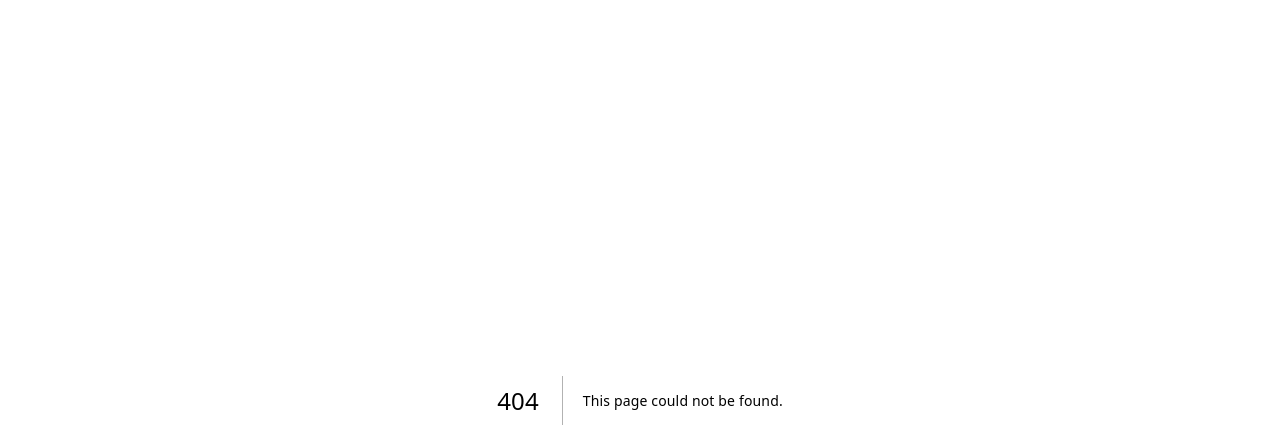
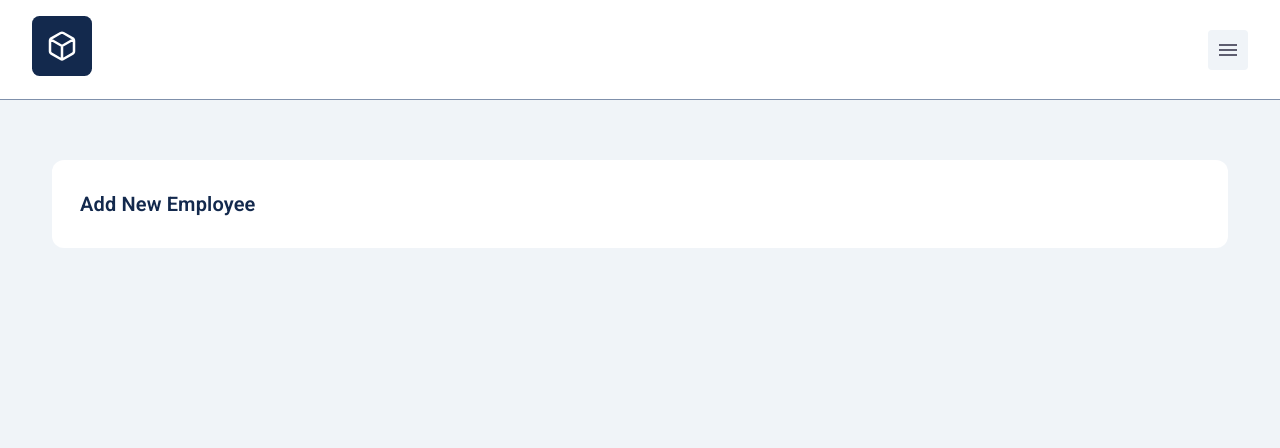
Before and after one commit to AHalic/SIMPlus, a Next.js app: page /users/new in a window 1280 px wide. Before the commit this address had no page. Shown: the top 448 px of the page. Built offline with nearby package versions, Linux system fonts and the light colour scheme; what @mui/material-nextjs would draw is missing.

Commit message:
🚧 Starts implement new user route

```diff
--- /dev/null
+++ b/app/(main)/users/new/page.js
@@ -0,0 +1,25 @@
+import { Grid, Typography } from "@mui/material";
+
+export default function NewUser() {
+    return (
+        <Grid
+			container
+			direction="column"
+			padding="36px 52px"
+			spacing={2}
+		>
+            <Grid
+                container
+                padding="28px"
+                sx={{
+                    borderRadius: '12px',
+                    backgroundColor: 'secondary.main'
+                }}
+            >
+                <Typography variant="h6" fontWeight={600}>
+                    Add New Employee
+                </Typography>
+            </Grid>
+        </Grid>
+    )
+}
```
